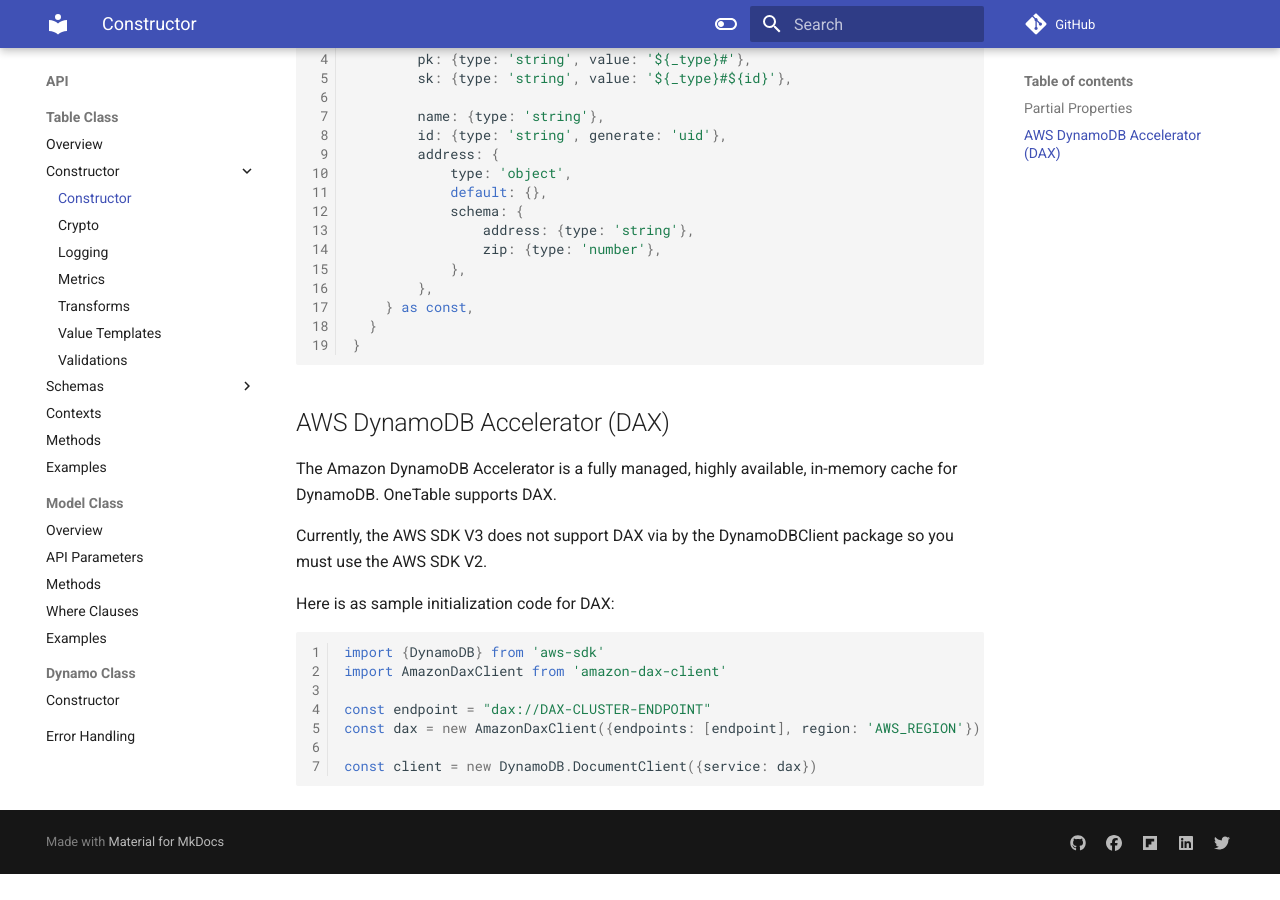
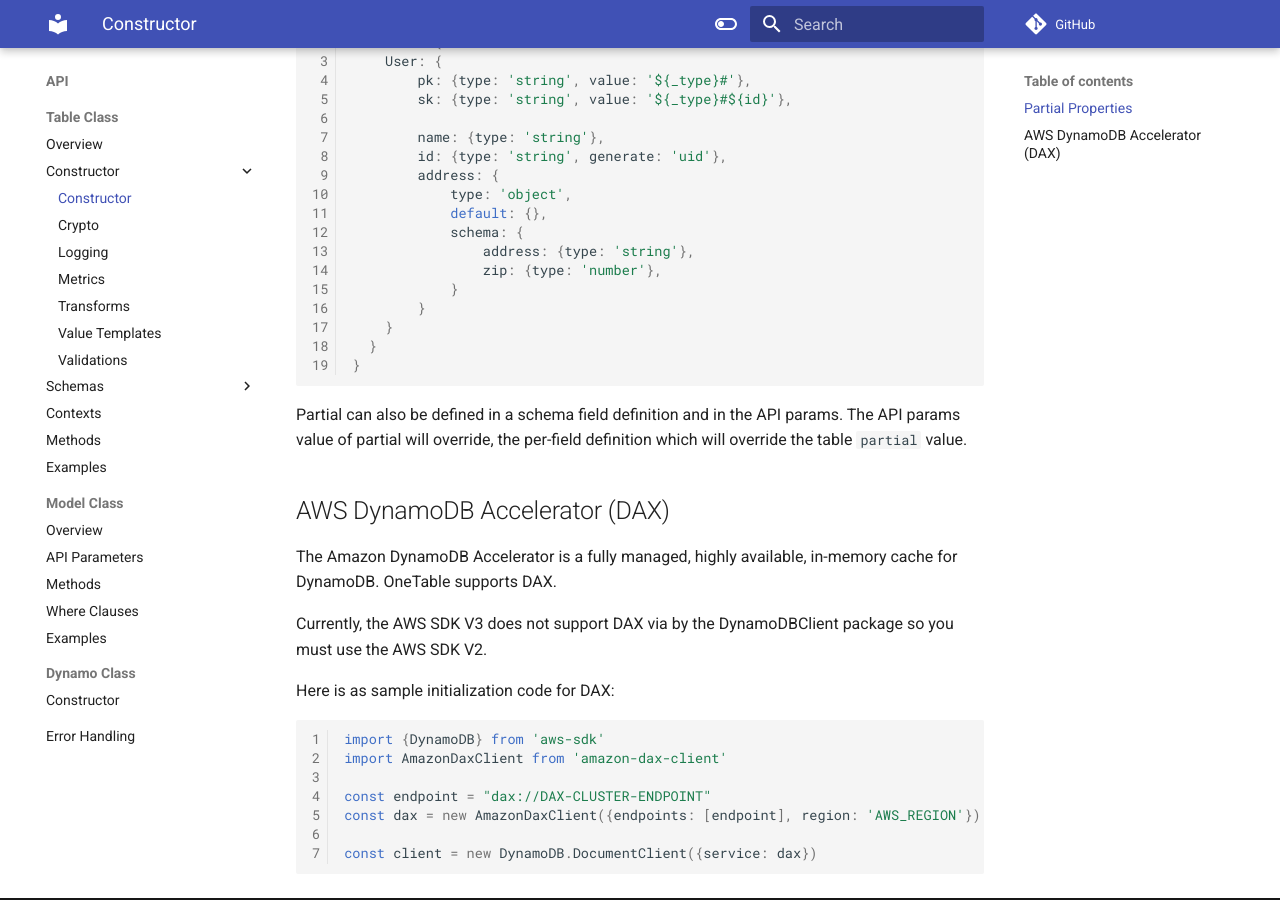
Before and after one commit to sensedeep/onedoc, an MkDocs documentation site: the page built from docs/api/table/constructor/constructor.md, in a window 1280 px wide and 900 px high, scrolled down 2454 px. Built offline with MkDocs 1.6.1 and Material for MkDocs 9.7.7, drawn with Linux system fonts in a browser that asks for light colours; comment, search, counter and statistics services are not loaded; before the commit the page ends 3328 px from its top, so only the background shows below that; some of the changed text lies outside the part shown.

Commit message:
DOC: define API and schema partial

````diff
--- a/docs/api/table/constructor/constructor.md
+++ b/docs/api/table/constructor/constructor.md
@@ -24,7 +24,7 @@
 | logger | `boolean|object` | Set to true to log to the console or set to a logging function(type, message, properties). Type is info|error|trace|exception. Default is false. |
 | metrics | `object` | Configure metrics. Default null.|
 | name | `string` | The name of your DynamoDB table. |
-| partial | `boolean` | Allow partial object updates. Default is true |
+| partial | `boolean` | Allow partial object updates. This may be overridden on a schema per-field, or per-API basis. Default is true. |
 | schema | `string` | Definition of your DynamoDB indexes and models. |
 | senselogs | `object` | Set to a SenseLogs logger instance instead `logger`. Default null. |
 | transform | `function` | Callback function to be invoked to format and parse the data before reading and writing. |
@@ -83,12 +83,14 @@
             schema: {
                 address: {type: 'string'},
                 zip: {type: 'number'},
-            },
-        },
-    } as const,
+            }
+        }
+    }
   }
 }
 ```
+
+Partial can also be defined in a schema field definition and in the API params. The API params value of partial will override, the per-field definition which will override the table `partial` value.
 
 ## AWS DynamoDB Accelerator (DAX)
 
````
Also changed, not shown: docs/api/model/params.md (+1 -0 lines), docs/api/table/schemas/attributes.md (+1 -0 lines).
